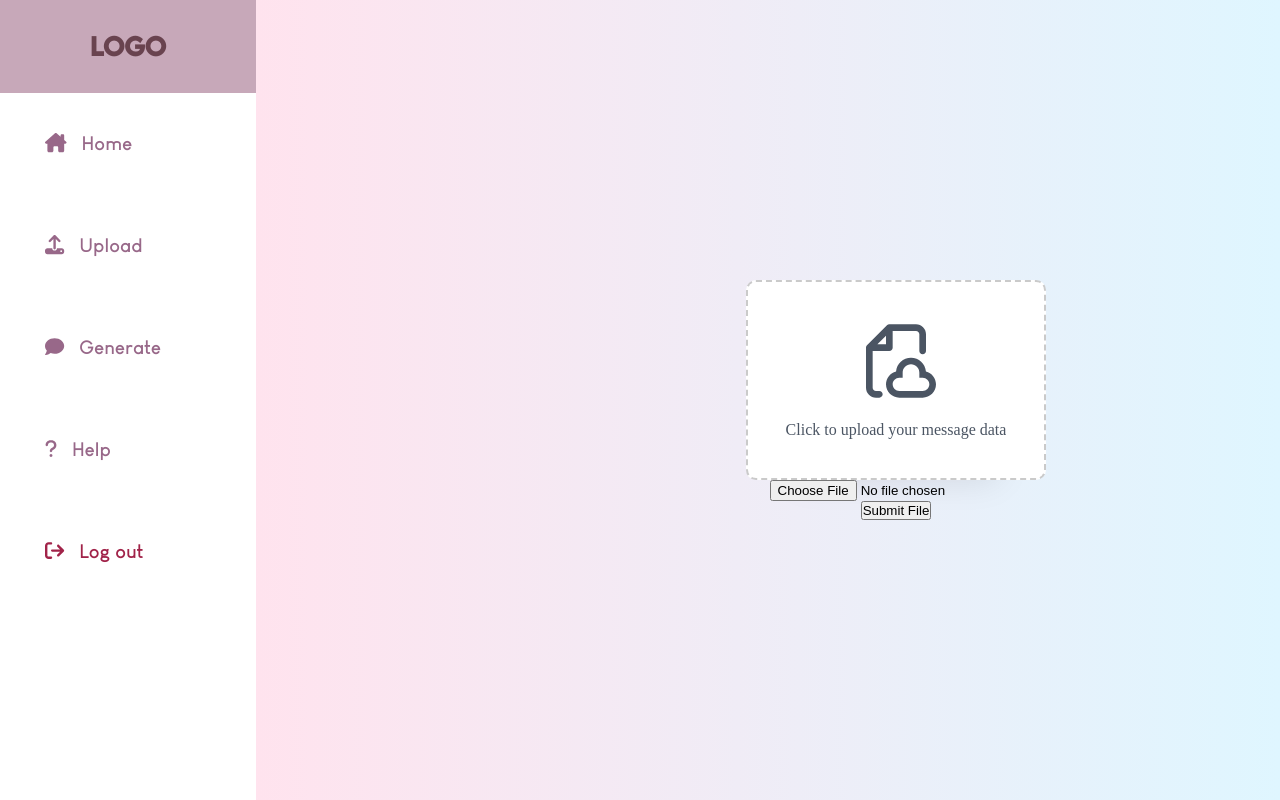
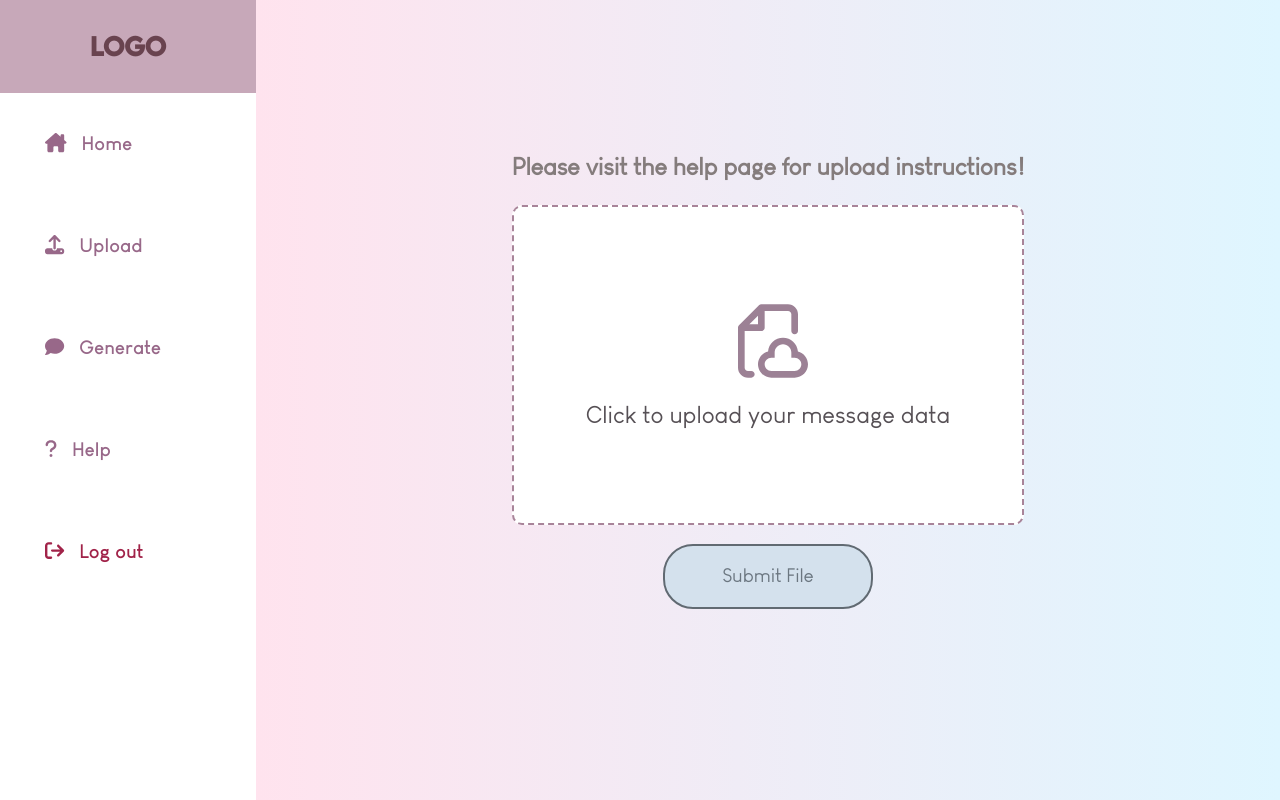
Before and after one commit to martindmhe/app, a React (Create React App) app in the folder website/: page /upload in a window 1280 px wide. Built offline with nearby package versions, Linux system fonts and the light colour scheme.

Commit message:
addded upload stykling

```diff
--- a/website/src/components/Upload.css
+++ b/website/src/components/Upload.css
@@ -1,6 +1,6 @@
 .custum-file-upload {
-    height: 200px;
-    width: 300px;
+    height: 40vh;
+    width: 40vw;
     display: flex;
     flex-direction: column;
     align-items: space-between;
@@ -8,11 +8,16 @@
     cursor: pointer;
     align-items: center;
     justify-content: center;
-    border: 2px dashed #cacaca;
+    border: 2px dashed #a88499;
     background-color: rgba(255, 255, 255, 1);
     padding: 1.5rem;
     border-radius: 10px;
-    box-shadow: 0px 48px 35px -48px rgba(0,0,0,0.1);
+    font-family: 'Body';
+    transition: all 0.6s cubic-bezier(0.175, 0.885, 0.32, 1.275);
+  }
+
+  .custum-file-upload:hover {
+    transform: scale(1.05);
   }
 
   .custum-file-upload .icon {
@@ -22,8 +27,8 @@
   }
 
   .custum-file-upload .icon svg {
-    height: 80px;
-    fill: rgba(75, 85, 99, 1);
+    height: 5em;
+    fill: rgb(156, 129, 149);
   }
 
   .custum-file-upload .text {
@@ -33,8 +38,8 @@
   }
 
   .custum-file-upload .text span {
-    font-weight: 400;
-    color: rgba(75, 85, 99, 1);
+    font-size: 1.5em;
+    color: rgb(86, 80, 85);
   }
 
   .custum-file-upload input {
@@ -44,8 +49,35 @@
   .upload-container{
     display: flex;
     height: 100vh;
-    width: 100vw;
+    width: 80vw;
     flex-direction: column;
     justify-content: center;
     align-items: center;
   }
+
+  .upload-container button{
+    border: 2px solid  #616a72;
+    font-size: 1.2em;
+    border-radius: 30px;
+    padding: 1em 3em;
+    margin: 1em;
+    margin-bottom: 2em;
+    font-family: "Body";
+    color: #6b7680;
+    background-color:  #d4e1ed;
+    transition: all 0.6s cubic-bezier(0.175, 0.885, 0.32, 1.275);
+}
+
+.upload-container button:hover{
+    transform: scale(1.1);
+    background-color:  #b3c9de;
+    color: #49545e;
+    border: 2px solid  #49545e;
+}
+
+h3{
+    font-family: "Body";
+    font-size: 1.5em;
+    color: rgb(132, 124, 124);
+    margin-bottom: 1em;
+}
--- a/website/src/components/Uploadpage.js
+++ b/website/src/components/Uploadpage.js
@@ -43,6 +43,7 @@ function Uploadpage() {
   return (
     <>
       <div className="upload-container">
+        <h3>Please visit the help page for upload instructions!</h3>
         <label class="custum-file-upload" for="file">
           <div class="icon">
             <svg xmlns="http://www.w3.org/2000/svg" fill="" viewBox="0 0 24 24">
@@ -64,18 +65,11 @@ function Uploadpage() {
             </svg>
           </div>
           <div class="text">
-            <span>Click to upload your message data</span>
+            {uploadedFile? <span>{uploadedFile}</span> : <span>Click to upload your message data</span>}
           </div>
-          <input type="file" id="file"></input>
+          <input type="file" id="file" accept=".json" onChange={handleFileChange}></input>
         </label>
-
-        <input
-          type="file"
-          id="json-upload"
-          accept=".json"
-          onChange={handleFileChange}
-        />
-        <button onClick={handleUpload}>Submit File</button>
+        <button onClick={handleUpload} >Submit File</button>
       </div>
     </>
   );
```
